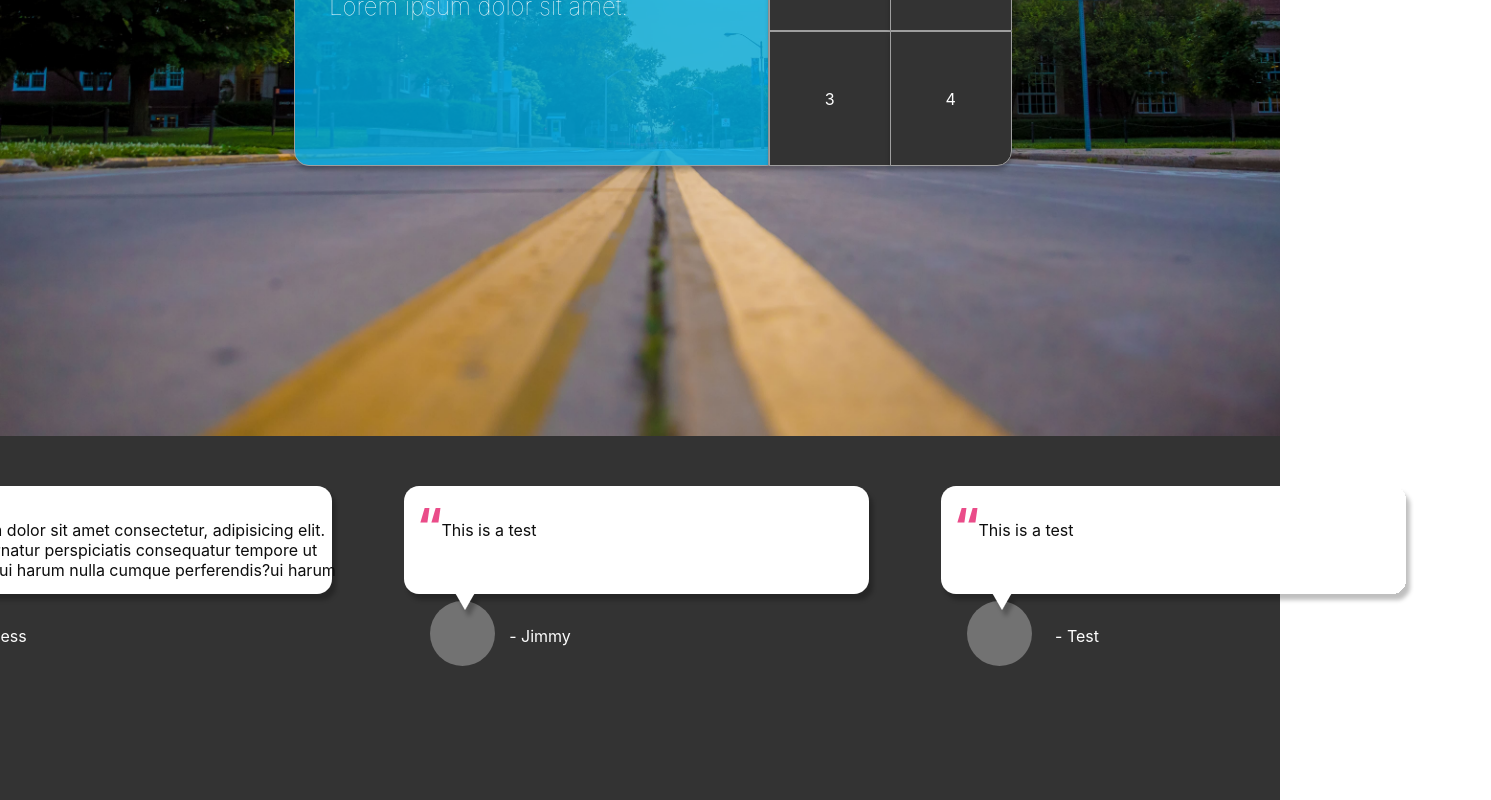
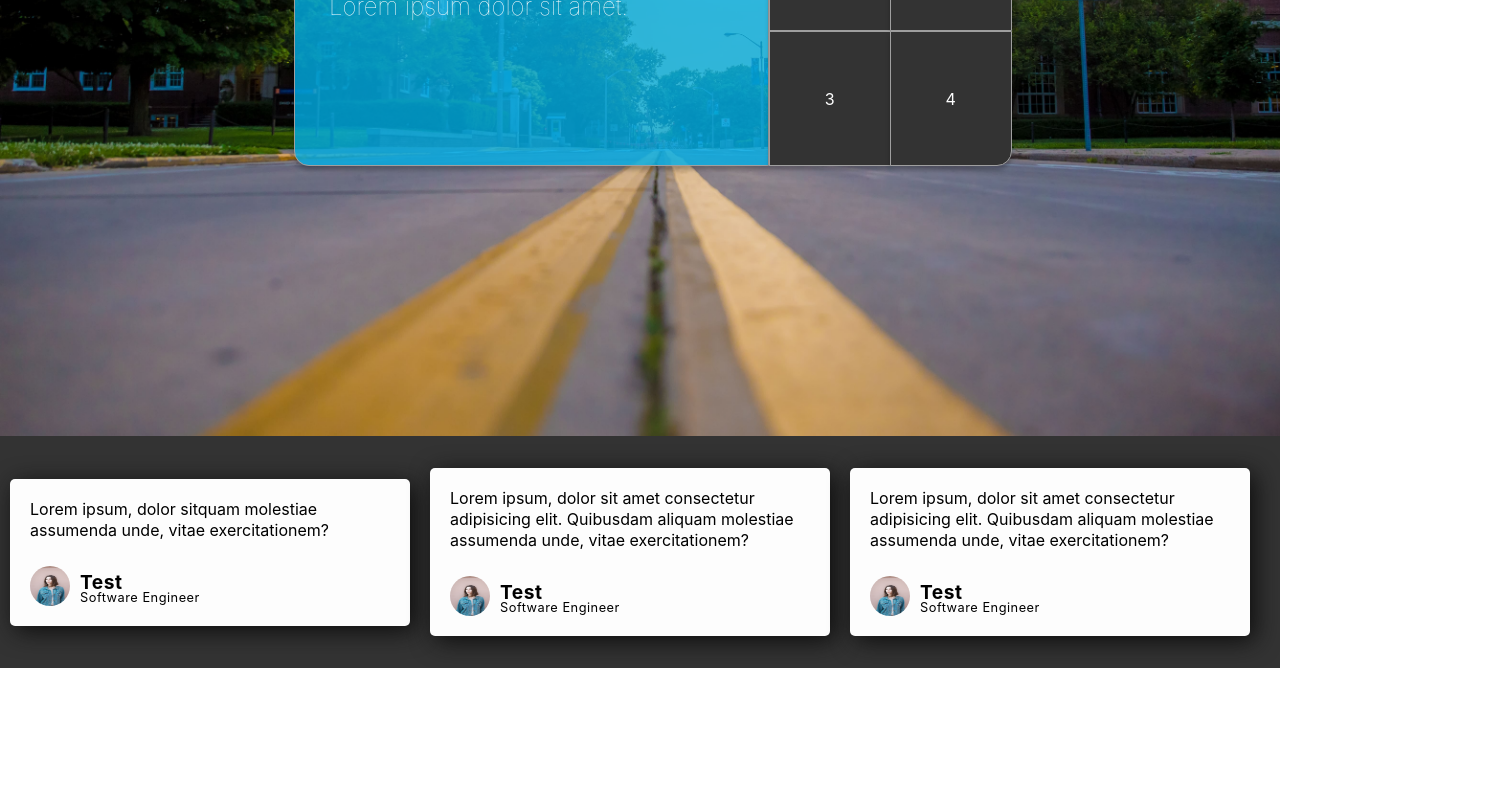
Before and after one commit to tacobeanzz/kevin4, a React (Create React App) app: page / in a window 1280 px wide. Shown: the part 364-1164 px from the top of the page, 1491 px wide, since content can reach past the window. After the commit the page ends 1032 px from the top, so only its background shows below. Built offline with nearby package versions, Linux system fonts and the light colour scheme.

Commit message:
cards changed

```diff
--- /dev/null
+++ b/src/components/Card.css
@@ -0,0 +1,81 @@
+.card img {
+  max-width: 100%;
+  vertical-align: bottom;
+  border-radius: 50%;
+  height: 40px;
+  width: 40px;
+}
+
+.testimonial {
+  background-color: #fdfdfd;
+  border-radius: 5px;
+  padding: 20px 20px 20px;
+  flex-grow: 1;
+  flex-basis: 280px;
+  max-width: 360px;
+  position: relative;
+  margin-right: 20px;
+  box-shadow: 5px 5px 25px #0d0d0d;
+}
+
+@media screen and (max-width: 480px) {
+  .testimonial {
+    margin-top: 20px;
+    margin-left: 20px;
+  }
+}
+.testimonial__text {
+  font-weight: normal;
+  font-size: 1rem;
+  line-height: 21px;
+  margin-bottom: 25px;
+}
+
+.testimonial__job {
+  font-weight: normal;
+  font-size: 0.8rem;
+  line-height: 10px;
+  letter-spacing: 0.5px;
+}
+
+.testimonial__name {
+  font-weight: bold;
+  font-size: 1.2rem;
+  line-height: 12px;
+  letter-spacing: 0.5px;
+  margin-bottom: 5px;
+}
+
+.testimonial__img {
+  display: inline-block;
+  width: 40px;
+  height: 40px;
+  margin-right: 10px;
+}
+/* .tesimonial__img img {
+  vertical-align: bottom;
+  border-radius: 50%;
+} */
+
+.testimonial__info {
+  display: inline-block;
+}
+
+.container {
+  width: 100%;
+  margin-left: auto;
+  margin-right: auto;
+}
+
+.containter--testimonials {
+  display: flex;
+  flex-wrap: wrap;
+  gap: 25px 40px;
+  justify-content: center;
+  padding: 45px 45px 90px;
+
+  @media (min-width: 78.125em) {
+    padding: 0;
+    max-width: 1160px;
+  }
+}
--- /dev/null
+++ b/src/components/Card.js
@@ -0,0 +1,24 @@
+import React from "react";
+import "./Card.css";
+import profileimg1 from "./images/anna.jpg";
+export const Card = (props) => {
+  return (
+    <div className="card">
+      <div className="container container--testimonials">
+        <div class="testimonial">
+          <p class="testimonial__text">{props.content}</p>
+
+          <div class="testimonial__details">
+            <div class="testimonial__img">
+              <img src={profileimg1} alt="Timmy Dicki" />
+            </div>
+            <div class="testimonial__info">
+              <h4 class="testimonial__name">{props.name}</h4>
+              <h5 class="testimonial__job">{props.job}</h5>
+            </div>
+          </div>
+        </div>
+      </div>
+    </div>
+  );
+};
--- a/src/components/hero.css
+++ b/src/components/hero.css
@@ -4,6 +4,9 @@
   width: auto;
   background-color: #333333;
   justify-content: center;
+  padding-top: 2em;
+  padding-bottom: 2em;
+  align-items: center;
 }
 
 @media screen and (max-width: 480px) {
--- a/src/components/hero.js
+++ b/src/components/hero.js
@@ -1,16 +1,26 @@
 import React from "react";
+import { Card } from "./Card";
 import "./hero.css";
-import ReviewCard from "./ReviewCard";
+// import ReviewCard from "./ReviewCard";
 
 const hero = () => {
   return (
     <div className="heroMain">
-      <ReviewCard
-        name="Jess"
-        revcontent="Lorem ipsum dolor sit amet consectetur, adipisicing elit. Autem aspernatur perspiciatis consequatur tempore ut dolorum sequi harum nulla cumque perferendis?ui harum nulla cumque perferendis?ui harum nulla cumque perferendis?ui harum nulla cumque perferendis?ui harum nulla cumque perferendis?ui harum nulla cumque perferendis?ui harum nulla cumque perferendis?ui harum nulla cumque perferendis?"
+      <Card
+        name="Test"
+        job="Software Engineer"
+        content="Lorem ipsum, dolor sitquam molestiae assumenda unde, vitae exercitationem?"
       />
-      <ReviewCard name="Jimmy" revcontent="This is a test" />
-      <ReviewCard name="Test" revcontent="This is a test" />
+      <Card
+        name="Test"
+        job="Software Engineer"
+        content="Lorem ipsum, dolor sit amet consectetur adipisicing elit. Quibusdam aliquam molestiae assumenda unde, vitae exercitationem?"
+      />
+      <Card
+        name="Test"
+        job="Software Engineer"
+        content="Lorem ipsum, dolor sit amet consectetur adipisicing elit. Quibusdam aliquam molestiae assumenda unde, vitae exercitationem?"
+      />
     </div>
   );
 };
--- a/src/components/navbar.css
+++ b/src/components/navbar.css
@@ -71,14 +71,18 @@ li:hover {
   filter: drop-shadow(0px 4px 4px rgba(0, 0, 0, 0.25));
 }
 
-@media screen and (max-width: 480px) {
-  .menu {
-    display: none;
-  }
+@media screen and (max-width: 768px) {
   .header {
     padding: 0;
     display: flex;
     justify-content: center;
+    flex-direction: column;
+  }
+
+  .menu li {
+    padding: 0;
+    padding-left: 10px;
+    padding-right: 10px;
   }
   .logo img {
     height: 66px;
```
Also changed, not shown: src/components/images/anna.jpg (added).
